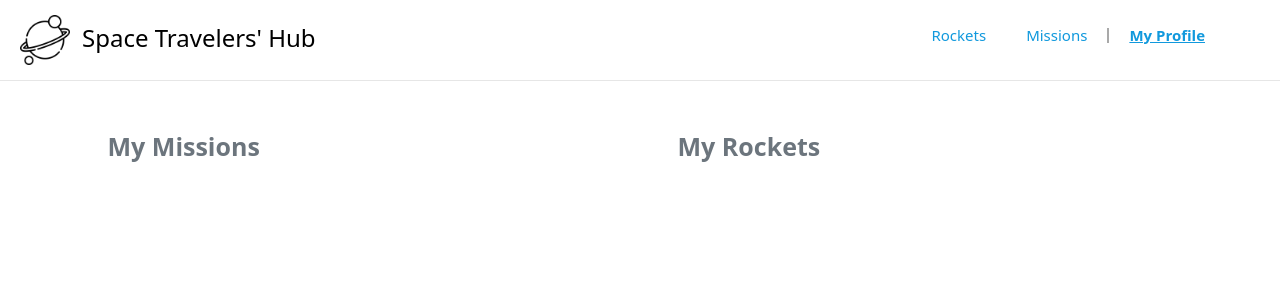
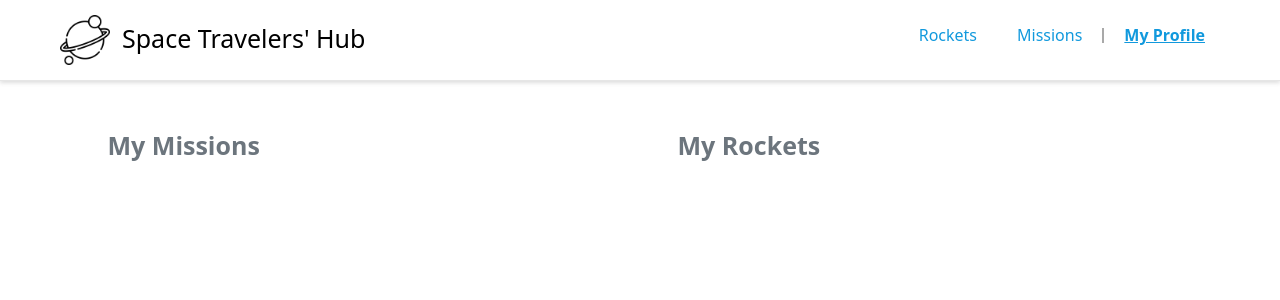
Before and after one commit to t-bello7/Micro-Space-Hub, a React (Create React App) app: page /my-profile in a window 1280 px wide. Shown: the top 300 px of the page. Built offline with nearby package versions, Linux system fonts and the light colour scheme.

Commit message:
Update styling on app

```diff
--- a/src/components/Missions.jsx
+++ b/src/components/Missions.jsx
@@ -23,7 +23,7 @@ function Missions() {
   /* eslint-disable react/jsx-closing-bracket-location */
   return (
     <div>
-      <Container>
+      <Container style={{ marginTop: '11.5rem', paddingBottom: '2rem' }}>
         <Table
           striped
           bordered
@@ -32,9 +32,15 @@ function Missions() {
           style={{ fontSize: '1.5rem' }}>
           <thead>
             <tr className="font-weight-bold">
-              <th className="p-3">Mission</th>
-              <th className="p-3">Description</th>
-              <th className="p-3">Status</th>
+              <th className="p-3" style={{ fontSize: '1.6rem' }}>
+                Mission
+              </th>
+              <th className="p-3" style={{ fontSize: '1.6rem' }}>
+                Description
+              </th>
+              <th className="p-3" style={{ fontSize: '1.6rem' }}>
+                Status
+              </th>
               <th />
             </tr>
           </thead>
@@ -86,6 +92,11 @@ function Missions() {
                         fontWeight: '600',
                         fontSize: '1.3rem',
                         padding: '0.75rem 1rem',
+                        '&:active, &:focus': {
+                          outline: 'none',
+                          border: 'none',
+                          backgroundColor: 'none',
+                        },
                       }}
                       onClick={() => {
                         dispatch(joinMission(mission.mission_id));
--- a/src/components/MyProfile.jsx
+++ b/src/components/MyProfile.jsx
@@ -18,7 +18,7 @@ function MyProfile() {
 
   return (
     <div>
-      <Container style={{ margin: '5rem auto 0 auto' }}>
+      <Container style={{ margin: '13rem auto 0 auto' }}>
         <Row>
           <Col className="mx-5">
             <h2
--- a/src/components/Navbar.css
+++ b/src/components/Navbar.css
@@ -5,12 +5,18 @@
   padding: 0.5rem 1rem;
   background-color: #fff;
   border-bottom: 1px solid #e6e6e6;
+  position: fixed;
+  top: 0;
+  z-index: 3;
+  width: 100vw;
+  box-shadow: 0 2px 4px 0 rgba(90, 90, 90, 0.2);
 }
 
 .logo-container {
   display: flex;
   align-items: center;
   padding: 1rem;
+  margin-left: 4rem;
 }
 
 .planet-img {
@@ -22,7 +28,12 @@
 .logo-name a {
   text-decoration: none;
   color: #000;
-  font-size: 2.4rem;
+  font-size: 2.5rem;
+}
+
+.logo-name a:hover {
+  color: rgb(16, 119, 171);
+  cursor: pointer;
 }
 
 .nav-list {
@@ -36,9 +47,14 @@
 .nav-item a {
   margin-left: 2rem;
   margin-right: 2rem;
-  font-size: 1.5rem;
+  font-size: 1.6rem;
   color: rgb(17, 153, 221);
   text-decoration: none;
+  cursor: pointer;
+}
+
+.nav-item a:hover {
+  color: rgb(16, 119, 171);
   cursor: pointer;
 }
 
--- a/src/components/Rockets.css
+++ b/src/components/Rockets.css
@@ -1,6 +1,6 @@
 .rocket__container {
-  margin: 3rem 10%;
-  padding-bottom: 4rem;
+  margin: 8rem 10%;
+  padding-bottom: 3rem;
 }
 
 .rocket__image {
```
